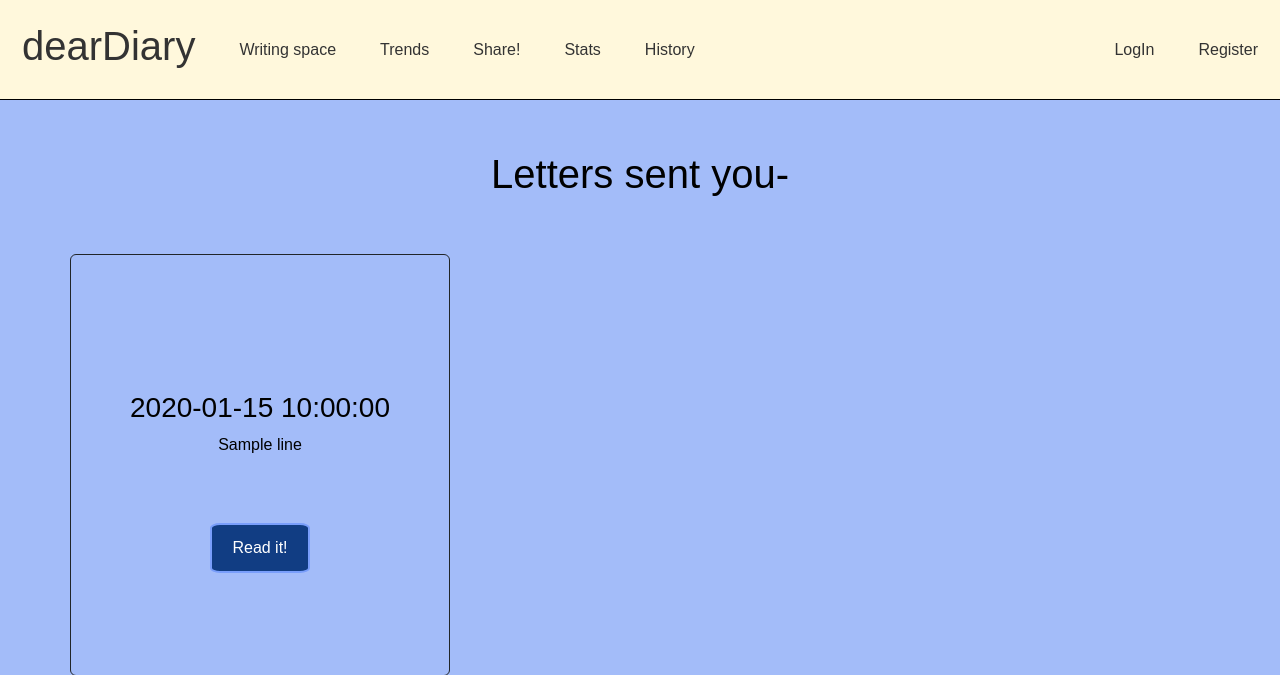
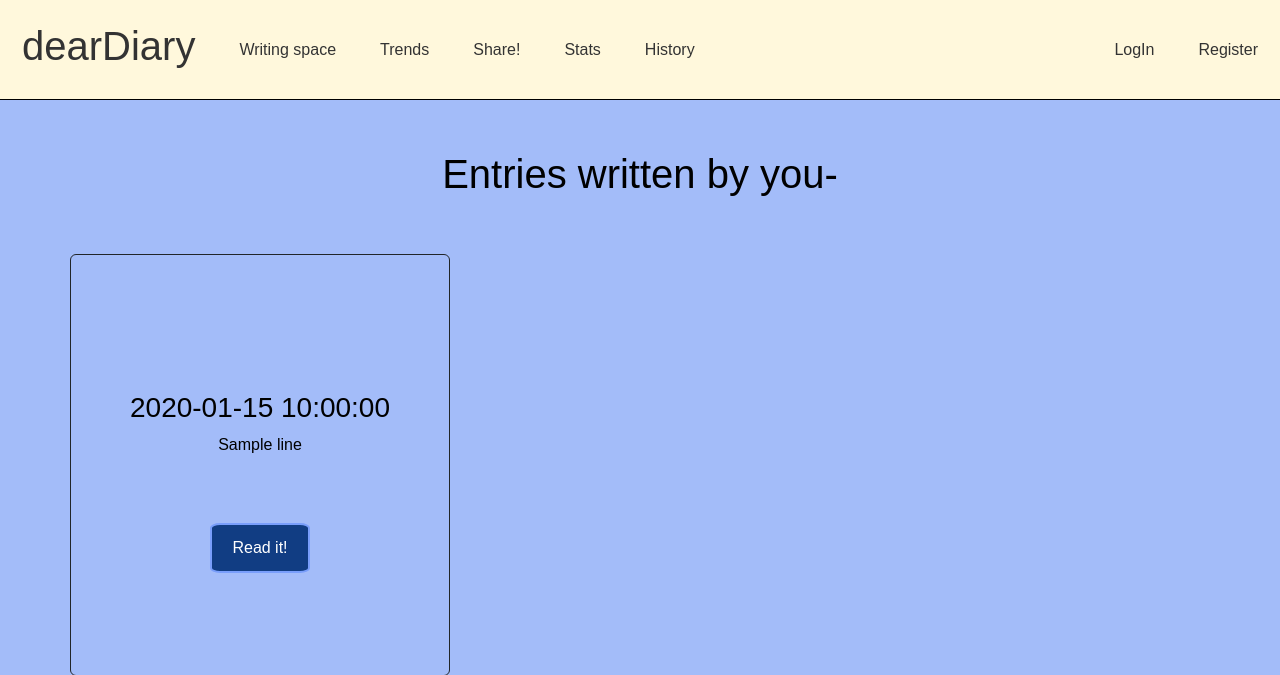
Before and after one commit to krish031006-Me/Dear-Diary, a Flask app: template templates/history.html in a window 1280 px wide. Shown: the top 675 px of the page. Run offline with Flask 3, Linux system fonts and the light colour scheme; the template is opened without the code that fills it: most values are stand-ins (such as "Sample title", 1, 10 or a date in 2020); some libraries are stand-ins or nearby versions; some web fonts are replaced.

Commit message:
Fixed a heading in history template.

```diff
--- a/templates/history.html
+++ b/templates/history.html
@@ -7,7 +7,7 @@
         {% if not entries %}
             <h3>You haven't started writing yet</h3>
         {% else %}
-            <h1>Letters sent you-</h1>
+            <h1>Entries written by you-</h1>
             <br><br>
             <div class="container marketing" id="slides">
                 <div class="row g-4">
```
